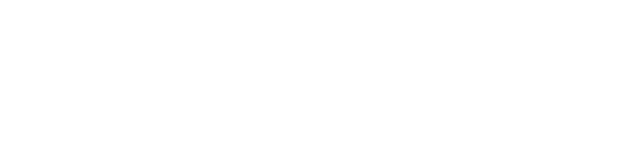
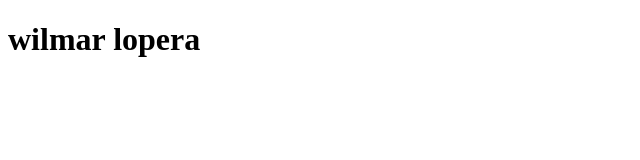
Before and after one commit to jjosegallegocesde/ramasmanana, a plain HTML site: page index.html in a window 1280 px wide. Shown: the whole page, without its empty margins (0-640 px from the left). Drawn offline with Linux system fonts and the light colour scheme.

Commit message:
se crea nombre

```diff
--- a/index.html
+++ b/index.html
@@ -7,6 +7,7 @@
     <title>Document</title>
 </head>
 <body>
+    <h1>wilmar lopera </h1>
 
 </body>
 </html>
```
